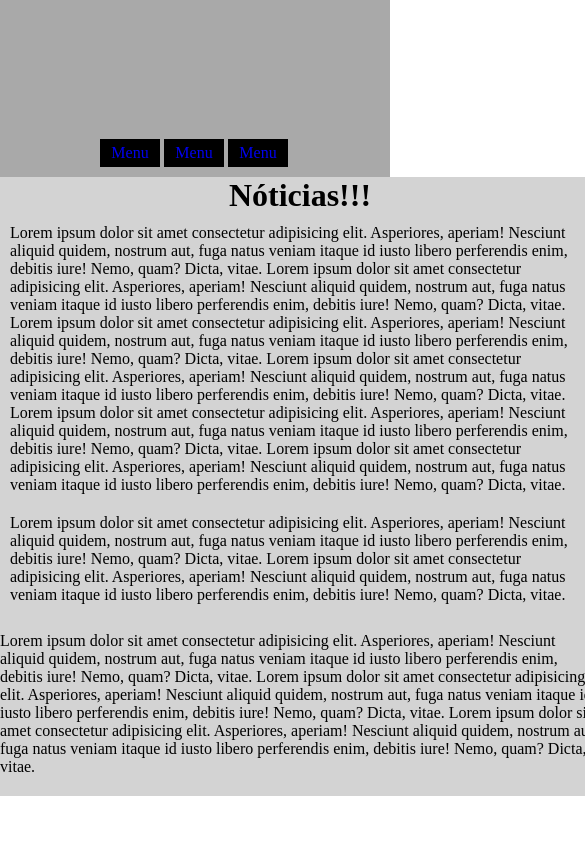
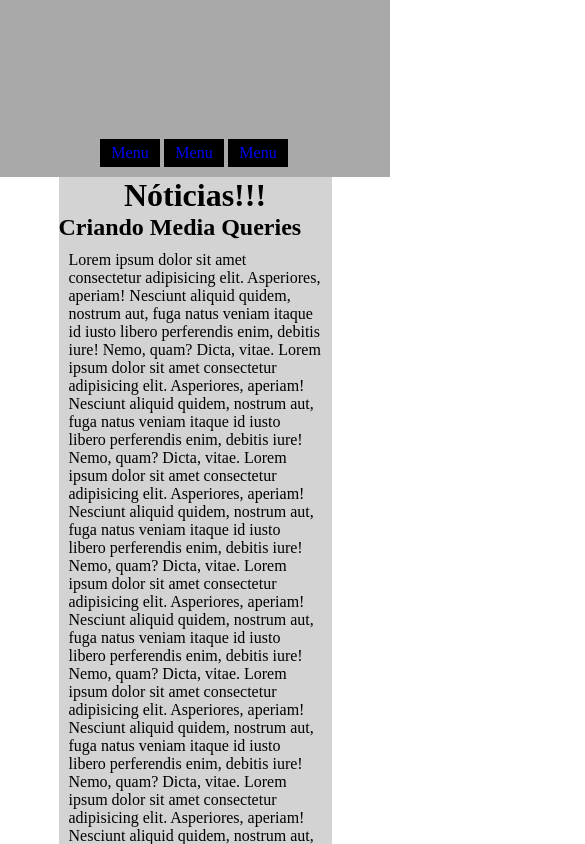
Before and after one commit to jPaulo-web/html-css, a plain HTML site: page exercicios/ex030/main/media.html in a window 390 px wide. Shown: the top 844 px of the page, 585 px wide, since content can reach past the window. Drawn offline with Linux system fonts and the light colour scheme.

Commit message:
usando media queries

```diff
--- /dev/null
+++ b/exercicios/ex030/ex002/estilos/paisagem.css
@@ -0,0 +1,6 @@
+@charset "UTR-8";
+
+html,body{
+    background:black url(../imagens/cev-landscape.jpg) center center no-repeat fixed;
+    background-size: cover;
+    }
--- /dev/null
+++ b/exercicios/ex030/ex002/estilos/retrato.css
@@ -0,0 +1,6 @@
+@charset "UTR-8";
+
+html,body{
+background:black url(../imagens/cev-portrait.jpg) bottom no-repeat fixed;
+background-size: cover;
+}
--- /dev/null
+++ b/exercicios/ex030/ex002/estilos/style.css
@@ -0,0 +1,21 @@
+@charset "UTR-8";
+*{
+    margin: 0%;
+    padding: 0%;
+}
+
+html,body{
+    height: 100vh;
+    width: 100vw;
+    background-color: blue;
+    font-family: Arial, Helvetica, sans-serif;
+}
+h1{
+    text-align: center;
+    color: rgb(255, 255, 255);
+    margin: 10px;
+    padding: 5px;
+    background-color: rgb(160, 183, 204);
+    border-radius: 35px;
+    text-shadow:black 1px 1px 4px;
+}
--- a/exercicios/ex030/main/media.html
+++ b/exercicios/ex030/main/media.html
@@ -4,7 +4,8 @@
     <meta charset="UTF-8">
     <meta name="viewport" content="width=device-width, initial-scale=1.0">
     <title>Usando Media Queries</title>
-    <link rel="stylesheet" href="styles/style.css">
+    <link rel="stylesheet" href="styles/style.css" media="screen">
+    <link rel="stylesheet" href=" styles/impressora.css" media="print">
 </head>
 <body>
     <header>
@@ -17,6 +18,7 @@
     <main>
         <h1>Nóticias!!!</h1>
         <article>
+            <h2>Criando Media Queries </h2>
             <p>
                 Lorem ipsum dolor sit amet consectetur adipisicing elit. Asperiores, aperiam! Nesciunt aliquid quidem, nostrum aut, fuga natus veniam itaque id iusto libero perferendis enim, debitis iure! Nemo, quam? Dicta, vitae.
                 Lorem ipsum dolor sit amet consectetur adipisicing elit. Asperiores, aperiam! Nesciunt aliquid quidem, nostrum aut, fuga natus veniam itaque id iusto libero perferendis enim, debitis iure! Nemo, quam? Dicta, vitae.
--- /dev/null
+++ b/exercicios/ex030/main/styles/impressora.css
@@ -0,0 +1,24 @@
+@charset "UTR-8";
+*{
+    margin: 0%;
+    padding: 0%
+}
+header{
+    display: none;
+}
+main{
+    margin: auto;
+    width: 70vw;
+    font-family: 'Courier New', Courier, monospace;
+    font-size: 1.0em;
+    font-weight: 1.0em;
+}
+h1{
+    text-align: center;
+}
+p{
+    padding: 10px;
+}
+a{
+    text-decoration: none;
+}
--- a/exercicios/ex030/main/styles/style.css
+++ b/exercicios/ex030/main/styles/style.css
@@ -29,9 +29,8 @@ nav{
 }
 main{
     background-color: lightgray;
-    display: block;
     margin: auto;
-    width: 600px;
+    width: 70vw;
 }
 h1{
     text-align: center;
```
Also changed, not shown: exercicios/ex030/ex002/all.html (added, +14 -0 lines), exercicios/ex030/ex003/all.html (added, +14 -0 lines), exercicios/ex030/ex002/imagens/cev-landscape.jpg (added), exercicios/ex030/ex002/imagens/cev-portrait.jpg (added), exercicios/ex030/ex003/imagens/cev-landscape.jpg (added), exercicios/ex030/ex003/imagens/cev-portrait.jpg (added).
